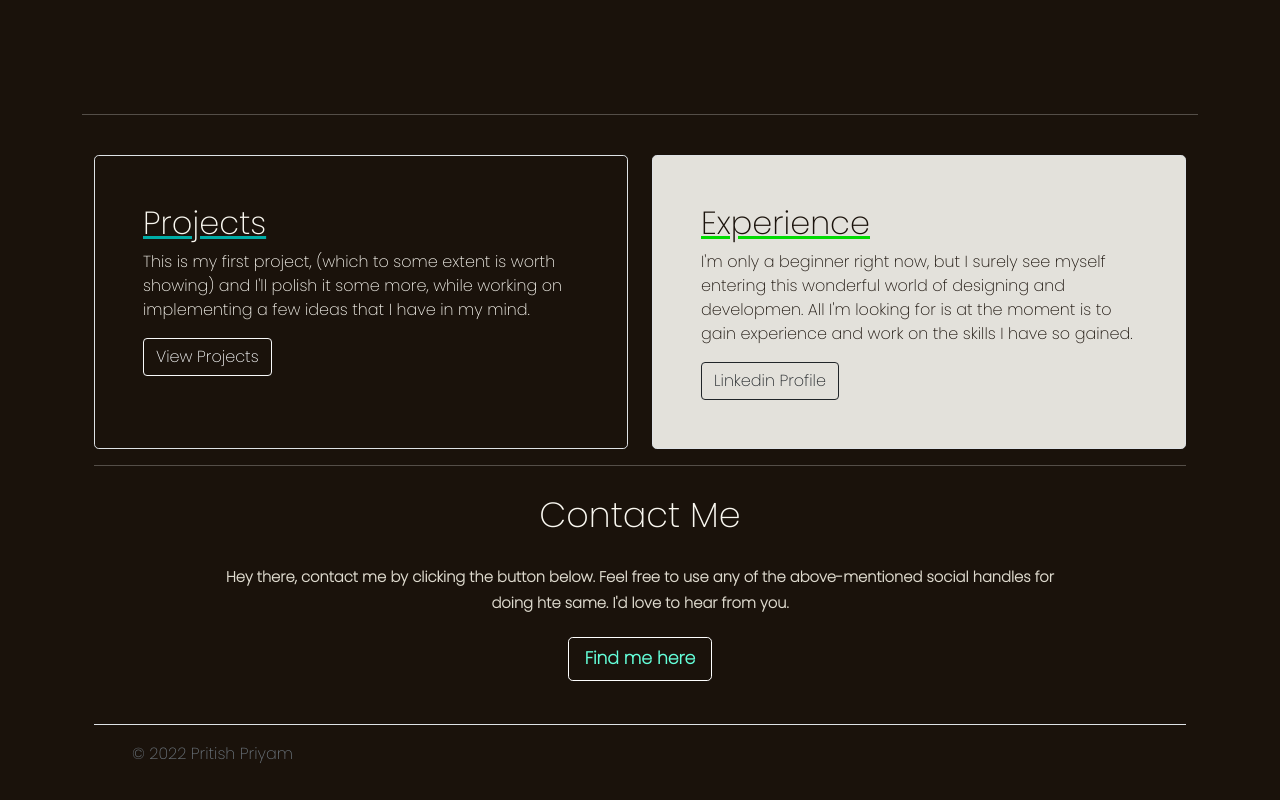
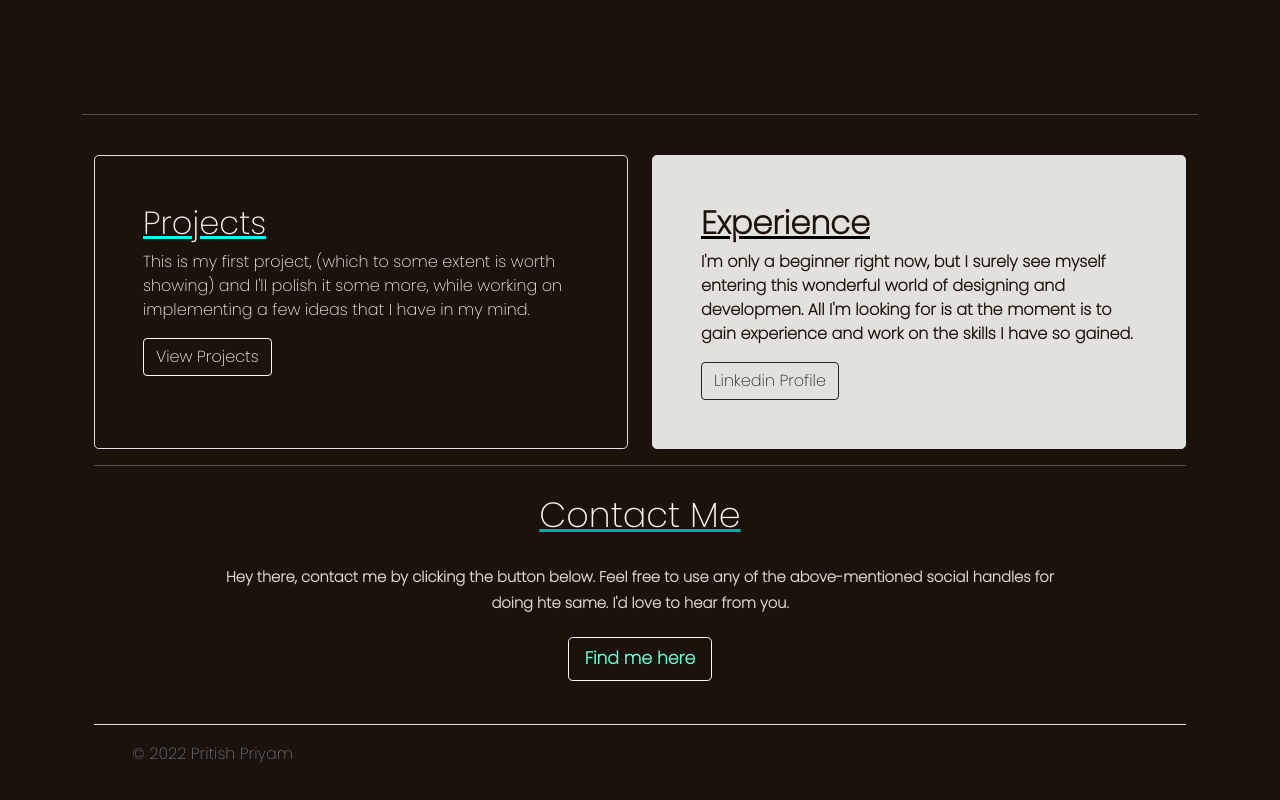
Before and after one commit to Pritish-Priyam/Portfolio-Trial, a plain HTML site: page index.html in a window 1280 px wide. Shown: the part 1486-2286 px from the top of the page. Drawn offline with nearby package versions, Linux system fonts and the light colour scheme; files whose address does not match are found by name.

Commit message:
Update style.css

```diff
--- a/style.css
+++ b/style.css
@@ -115,6 +115,16 @@ hr{
   margin-top: -1.5vw;
 }
 
+.proj-heading
+{
+  text-decoration: underline #00FFF6;
+}
+
+.exp-heading
+{
+  text-decoration: underline #000000;
+  font-weight: bolder;
+}
 .featurette
 {
 
@@ -140,6 +150,7 @@ hr{
 {
   background-color: #e3e1db;
   color: #1A120B;
+  font-weight: bolder;
 }
 
 .lead
@@ -185,15 +196,6 @@ hr{
   background-color: #1A120B;
 }
 
-.proj-heading
-{
-  text-decoration: underline #00ada7;
-}
-
-.exp-heading
-{
-  text-decoration: underline rgb(1, 219, 1);
-}
 .px-3
 {
   display: flex;
@@ -225,10 +227,12 @@ hr{
   font-size: clamp(12px,1.15vw,24px);
   line-height: 1.75;
 }
+
 .ccme-head
 {
-font-size: clamp(28px,2.85vw,35px);
+font-size: clamp(26px,2.85vw,35px);
 color: #FAF8F1;
+text-decoration: underline  #00ada7;
 }
 .btn-ccme
 {
@@ -241,6 +245,7 @@ color: #FAF8F1;
 {
   color:#dfdbcf;
 }
+
 @media (max-width: 700px)
 {
   .expproj
```
